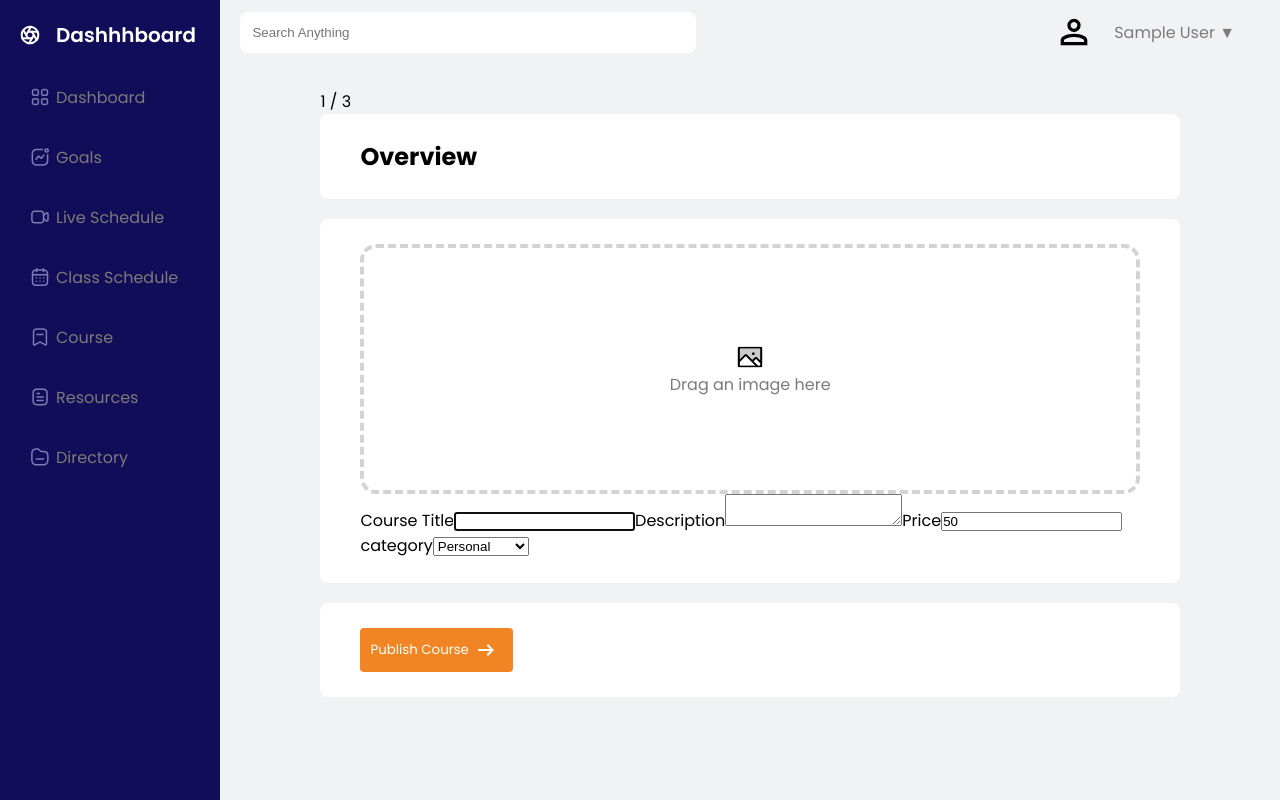
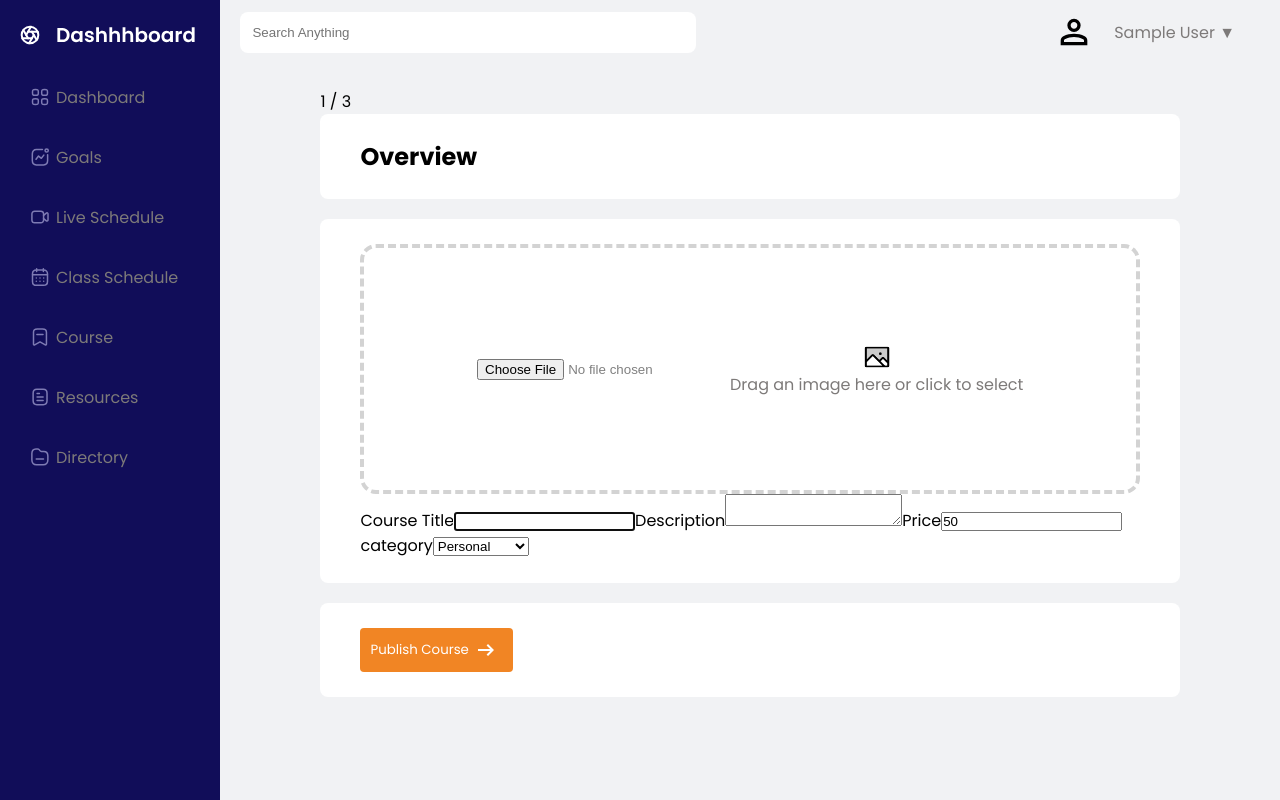
Before and after one commit to HackYourFuture-CPH/class-25-erikson, a React (Create React App) app in the folder frontend/: page /add-course in a window 1280 px wide. Shown: the top 800 px of the page. Built offline with nearby package versions, Linux system fonts and the light colour scheme; no server answers; sample sign-in values are in the browser's storage.

Commit message:
file drop modified

```diff
--- a/frontend/src/components/formDetails/FileDrop/FileDrop.tsx
+++ b/frontend/src/components/formDetails/FileDrop/FileDrop.tsx
@@ -1,4 +1,4 @@
-import { DragEvent, useState } from 'react';
+import { ChangeEvent, DragEvent, useState } from 'react';
 import styles from './FileDrop.module.css';
 
 interface FileDropProps {
@@ -15,10 +15,19 @@ export function FileDrop({ onImageSelect }: FileDropProps) {
 
   const handleDrop = (event: DragEvent<HTMLDivElement>) => {
     event.preventDefault();
+    handleFiles(event.dataTransfer.files);
+  };
 
-    const droppedFiles = Array.from(event.dataTransfer.files);
-    if (droppedFiles.length > 0) {
-      const file = droppedFiles[0];
+  const handleFileSelect = (event: ChangeEvent<HTMLInputElement>) => {
+    const files = event.target.files;
+    if (files) {
+      handleFiles(files);
+    }
+  };
+
+  const handleFiles = (files: FileList) => {
+    const file = files[0];
+    if (file && file.type.startsWith('image/')) {
       const reader = new FileReader();
 
       reader.onloadend = () => {
@@ -33,21 +42,24 @@ export function FileDrop({ onImageSelect }: FileDropProps) {
 
       reader.readAsDataURL(file);
     } else {
-      setError('Please drop an image.');
+      setError('Please select a valid image file.');
     }
   };
 
   return (
-    <div
-      onDragOver={handleDragOver}
-      onDrop={handleDrop}
-      className={styles.dropArea}>
+    <div className={styles.dropArea} onDragOver={handleDragOver} onDrop={handleDrop}>
+      <input
+        type='file'
+        accept='image/*'
+        onChange={handleFileSelect}
+        className={styles.fileInput}
+      />
       {imageData ? (
         <img src={imageData} alt='Dropped ImageData' className={styles.attachedPhoto} />
       ) : (
         <div className={styles.title}>
           <img src='images/gallery.png' alt='background-drop' />
-            <p>Drag an image here</p>
+          <p>Drag an image here or click to select</p>
         </div>
       )}
       {error && <div className={styles.error}>{error}</div>}
```
Lines whose indentation alone changed are shown as unchanged.
